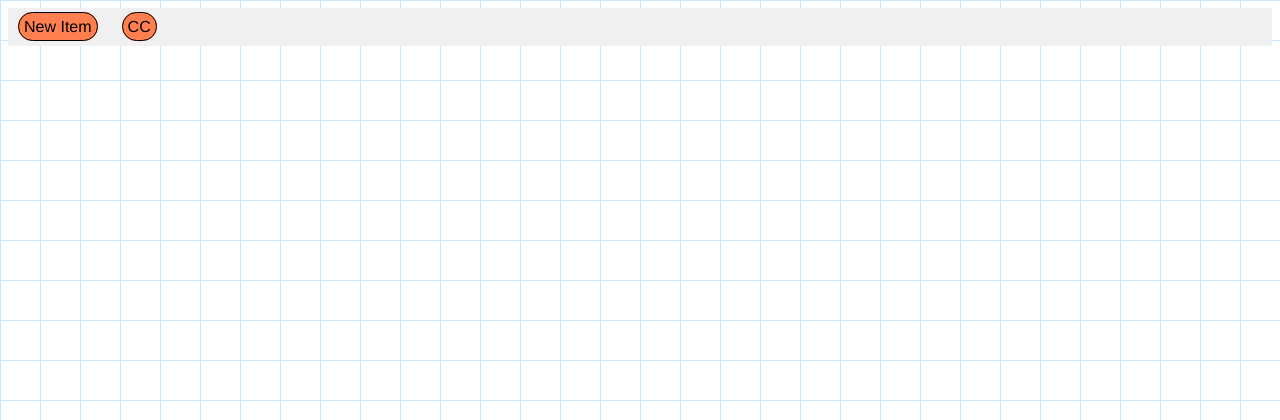
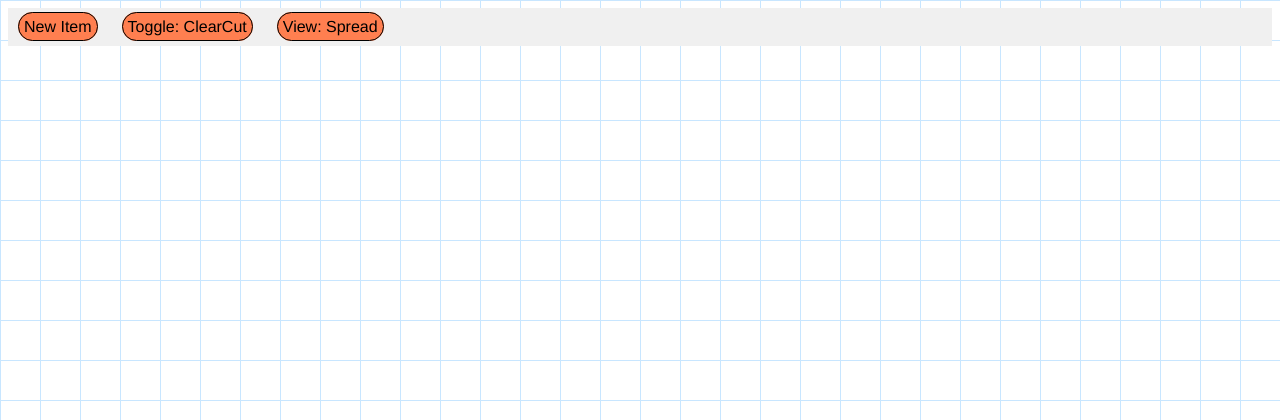
Before and after one commit to chrispdharman/clear-cut-site, a Django app: page /manage/ in a window 1280 px wide. Shown: the top 420 px of the page. Run offline with Django 3.2, Linux system fonts and the light colour scheme; the visitor is signed in with stand-in values (Sample User, id 1); data that the repository does not hold is empty; some web fonts are replaced.

Commit message:
Spread toggle introduced :)

```diff
--- a/app/media_management/static/manage/index.css
+++ b/app/media_management/static/manage/index.css
@@ -13,11 +13,11 @@ div.item-media {
     background-color: white;
 }
 
-div.item-media:hover .original-image {
+div.hoverable:hover .original-image {
     transform: translate(0, -101px);
 }
 
-div.item-media:hover .clearcut-image {
+div.hoverable:hover .clearcut-image {
     transform: translate(0, 101px);
 }
 
--- a/app/media_management/static/manage/utils.js
+++ b/app/media_management/static/manage/utils.js
@@ -1,13 +1,49 @@
 document.getElementById("display-clear-cuts").onclick = function() {
+    var zIndexValue = this.checked ? "1": "0";
+
     // Take all clear cut images to the fore/background
-    var clearCutImages = document.getElementsByClassName("clearcut-image");
-    var image_index = clearCutImages.length;
+    var images = document.getElementsByClassName("clearcut-image");
+    var image_index = images.length;
     while (image_index--) {
-        clearCutImages[image_index].style.zIndex = this.checked ? "1": "0";
+        images[image_index].style.zIndex = zIndexValue;
     }
 
-    // Set opacity for the toggle icon
-    document.getElementById("display-clear-cuts-icon").style.backgroundColor = this.checked ? "white": "coral";
+    // Other toggle display changes
+    if (this.checked) {
+        document.getElementById("display-clear-cuts-icon").style.backgroundColor = "white";
+        document.getElementById("display-clear-cuts-text").innerHTML = "Toggle: Original";
+    } else {
+        document.getElementById("display-clear-cuts-icon").style.backgroundColor = "coral";
+        document.getElementById("display-clear-cuts-text").innerHTML = "Toggle: ClearCut";
+    }
+};
+
+document.getElementById("display-spread").onclick = function() {
+    var originalImageTranlation = this.checked ? "translate(0, -101px)": "translate(0, 0)";
+    var clearCutImageTranlation = this.checked ? "translate(0, 101px)": "translate(0, 0)";
+
+    // Translate all original images (and turn off hover behaviour)
+    var images = document.getElementsByClassName("original-image");
+    var image_index = images.length;
+    while (image_index--) {
+        images[image_index].style.transform = originalImageTranlation;
+    }
+
+    // Translate all clear cut images (and turn off hover behaviour)
+    var images = document.getElementsByClassName("clearcut-image");
+    var image_index = images.length;
+    while (image_index--) {
+        images[image_index].style.transform = clearCutImageTranlation;
+    }
+
+    // Other toggle display changes
+    if (this.checked) {
+        document.getElementById("display-spread-icon").style.backgroundColor = "white";
+        document.getElementById("display-spread-text").innerHTML = "View: Single";
+    } else {
+        document.getElementById("display-spread-icon").style.backgroundColor = "coral";
+        document.getElementById("display-spread-text").innerHTML = "View: Spread";
+    }
 };
 
 function parseAllMediaTypes(params) {
--- a/app/media_management/templates/manage/index.html
+++ b/app/media_management/templates/manage/index.html
@@ -23,7 +23,13 @@
         <!-- Global toggle on/off ClearCut image display -->
         <div class="action toggle">
             <input type="checkbox" id="display-clear-cuts"/>
-            <label for="display-clear-cuts" id="display-clear-cuts-icon"><span>CC</span></label>
+            <label for="display-clear-cuts" id="display-clear-cuts-icon"><span id="display-clear-cuts-text">Toggle: ClearCut</span></label>
+        </div>
+
+        <!-- Global toggle on/off both image display -->
+        <div class="action spread">
+            <input type="checkbox" id="display-spread"/>
+            <label for="display-spread" id="display-spread-icon"><span id="display-spread-text">View: Spread</span></label>
         </div>
 
         {% comment %} <form action="{% url 'list_create_media' %}" method="post">
@@ -63,7 +69,7 @@
 
             <!-- List all images for this media item -->
             {% for image in media_item.clear_cut_image.all %}
-            <div class="item-media" data-id="{{ image.id }}">
+            <div class="item-media hoverable" data-id="{{ image.id }}">
                 <img class='clearcut-image' src="{{ image.media_url_clear_cut }}" alt="ClearCut media displayed">
                 <img class='original-image' src="{{ image.media_url_original }}" alt="Original media displayed">
             </div>
```
